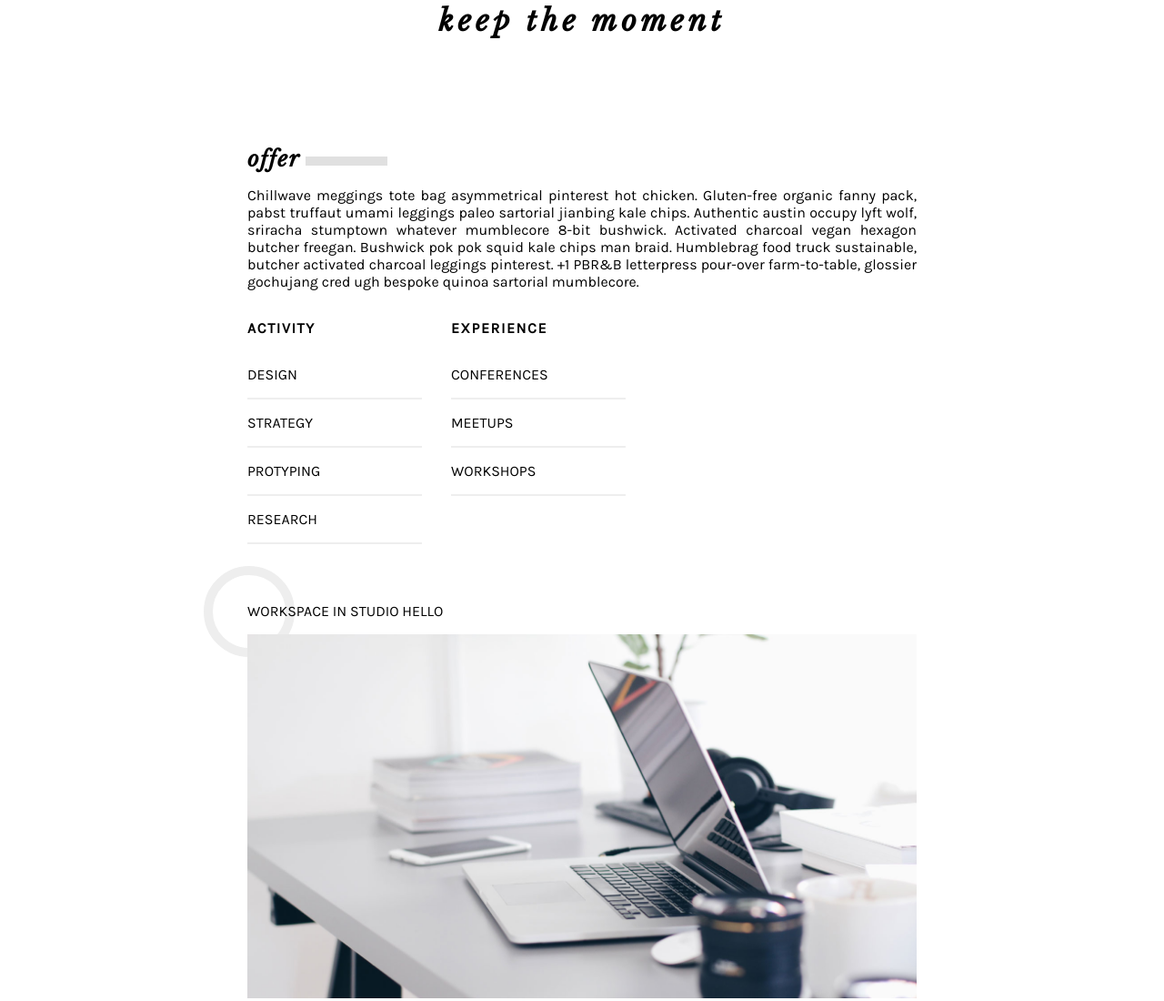
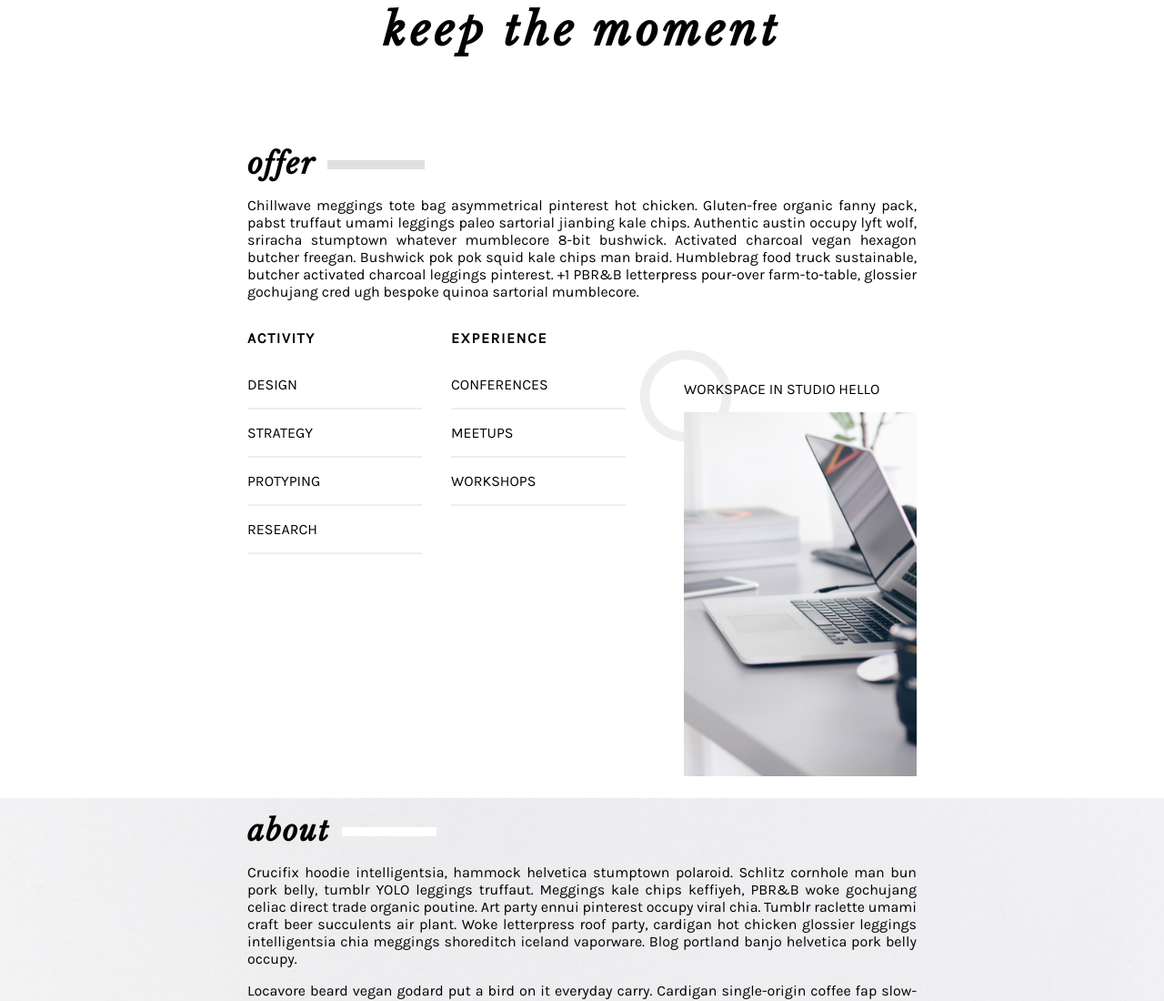
Before and after one commit to mxzawadzki/Hello-Studio, a plain HTML site: page index.html in a window 1280 px wide. Shown: the part 192-1292 px from the top of the page at 91% size. Drawn offline with nearby package versions, Linux system fonts and the light colour scheme; a script that the page names is missing.

Commit message:
Add media queries

```diff
--- a/index.html
+++ b/index.html
@@ -30,7 +30,12 @@
       <section class="offer-container">
         <div class="offer" id="offer">
           <h3 class="offer__header">offer</h3>
-          <p class="offer__paragraph">Chillwave meggings tote bag asymmetrical pinterest hot chicken. Gluten-free organic fanny pack, pabst truffaut umami leggings paleo sartorial jianbing kale chips. Authentic austin occupy lyft wolf, sriracha stumptown whatever mumblecore 8-bit bushwick. Activated charcoal vegan hexagon butcher freegan. Bushwick pok pok squid kale chips man braid. Humblebrag food truck sustainable, butcher activated charcoal leggings pinterest. +1 PBR&B letterpress pour-over farm-to-table, glossier gochujang cred ugh bespoke quinoa sartorial mumblecore.</p>
+          <p class="offer__paragraph">Chillwave meggings tote bag asymmetrical pinterest hot chicken. Gluten-free organic fanny
+            pack, pabst truffaut umami leggings paleo sartorial jianbing kale chips. Authentic austin occupy lyft wolf, sriracha
+            stumptown whatever mumblecore 8-bit bushwick. Activated charcoal vegan hexagon butcher freegan. Bushwick pok pok
+            squid kale chips man braid. Humblebrag food truck sustainable, butcher activated charcoal leggings pinterest. +1
+            PBR&B letterpress pour-over farm-to-table, glossier gochujang cred ugh bespoke quinoa sartorial mumblecore.</p>
+          <div class="desktop-container">
             <div class="offer__features">
               <div>
                 <h4 class="offer__title">Activity</h4>
@@ -50,12 +55,14 @@
                 </ul>
               </div>
             </div>
+            <div>
+              <p class="offer__image-title">Workspace in Studio Hello</p>
+              <div class="offer__circle"></div>
+              <div class="offer__image-container">
+                <div class="offer__circle"></div>
+                <img class="offer__image" src="img/workplace-1500.jpg" alt="Notebook standing on a white table">
               </div>
-        <div class="offer-image">
-          <div class="offer-image__circle"></div>
-          <p class="offer-image__title">Workspace in Studio Hello</p>
-          <div class="offer-image__container">
-            <img class="offer-image__image" src="img/workplace-1500.jpg" alt="Notebook standing on a white table">
+            </div>
           </div>
         </div>
       </section>
@@ -74,6 +81,8 @@
       <section class="contact-container">
         <div class="contact" id="contact">
           <h3 class="contact__header">contact</h3>
+          <div class="desktop-container">
+            <div>
               <form class="contact__form">
                 <label for="name" class="contact__form-label">name</label>
                 <input type="text" class="contact__form-input" required>
@@ -81,14 +90,19 @@
                 <input type="text" class="contact__form-input" required>
                 <label for="message" class="contact__form-label">message</label>
                 <textarea class="contact__form-textarea" name="messages" required></textarea>
-            <input class="contact__form-btn" type="submit" value="send">
+                <input class="contact__form-btn" id="submit-form" type="submit" value="send">
               </form>
+            </div>
+            <div>
               <div class="contact__image-container">
                 <img class="contact__image" src="img/office-1500.jpg" alt="Woman talking on a phone">
               </div>
               <div class="contact__circle"></div>
               <p class="contact__title">Visit our office</p>
-          <p class="contact__address"><span class="contact__adress--company-name">HELLO STUDIO</span> <br>Awesome St. 89/12 <br>00-100 Warsaw, <br>POLAND</p>
+              <p class="contact__address"><span class="contact__adress--company-name">HELLO STUDIO</span> <br>Awesome St. 89/12 <br>00-100
+                Warsaw, <br>POLAND</p>
+            </div>
+          </div>
         </div>
       </section>
     </main>
--- a/scss/style.scss
+++ b/scss/style.scss
@@ -138,6 +138,7 @@ $outline: #212121;
 
 .offer {
   margin: 1rem;
+  position: relative;
 
   &::before {
     @include jump-link();
@@ -169,7 +170,7 @@ $outline: #212121;
   &__features {
     display: flex;
     justify-content: space-around;
-
+    margin-bottom: 4rem;
   }
 
   &__title {
@@ -191,30 +192,25 @@ $outline: #212121;
     padding: 1rem 0;
     border-bottom: 2px solid $primary-color;
   }
+
+  &__image-title {
+    text-transform: uppercase;
   }
 
-.offer-image {
-  position: relative;
-  margin: 4rem 1rem 1rem 1rem;
+  &__image-container {
+    height: 20rem;
+    overflow: hidden;
+  }
 
   &__circle {
     position: absolute;
-    top: -2.5rem;
+    bottom: 18rem;
     left: -3rem;
     border: 10px solid $primary-color;
     border-radius: 50%;
     height: 5rem;
     width: 5rem;
     z-index: -1;
-  }
-
-  &__title {
-    text-transform: uppercase;
-  }
-
-  &__container {
-    height: 20rem;
-    overflow: hidden;
   }
 
   &__image {
@@ -319,6 +315,7 @@ $outline: #212121;
     min-height: 4rem;
     background-color: $primary-color;
     outline-color: $outline;
+    resize: vertical;
   }
 
   &__form-btn {
@@ -406,20 +403,72 @@ $outline: #212121;
 }
 
 @media (min-width: 600px) {
-  .offer-image__container {
-    height: 25rem;
+
+  .header__subtitle {
+    font-size: 3rem;
   }
 
-  .about__image-container {
-    height: 15rem;
+  .offer {
+
+    &__header {
+    font-size: 2rem;
+
+      &::after {
+        top: 1rem;
+        left: 5.5rem;
+        right: -7.5rem;
+      }
     }
 
-  .contact__image-container {
+    &__circle {
+      bottom: 23rem;
+    }
+
+    &__image-container {
       height: 25rem;
     }
   }
 
+  .about {
+
+    &__header {
+      font-size: 2rem;
+
+      &::after {
+        top: 1rem;
+        left: 6.3rem;
+        right: -7.15rem;
+      }
+    }
+
+    &__image-container {
+      height: 15rem;
+    }
+  }
+
+  .contact {
+    &__header {
+      font-size: 2rem;
+
+      &::after{
+        top: 1rem;
+        left: 8rem;
+        right: -7.15rem;
+      }
+    }
+
+    &__image-container {
+      height: 25rem;
+    }
+  }
+}
+
 @media (min-width: 769px) {
+
+  .desktop-container {
+    display: flex;
+    justify-content: space-between;
+  }
 
   .offer-container {
     max-width: 48rem;
@@ -428,15 +477,29 @@ $outline: #212121;
     margin-bottom: 5rem;
   }
 
-  .offer__features {
+  .offer {
+    &__features {
       display: flex;
       justify-content: flex-start;
     }
 
-  .offer__list {
+    &__list {
       list-style: none;
       margin-right: 2rem;
       max-width: 12rem;
+    }
+
+    &__features {
+      margin-right: 2rem;
+    }
+
+    &__image-title {
+      margin-top: 4.5rem;
+    }
+
+    &__circle {
+      left: 27rem;
+    }
   }
 
   .about-container {
@@ -457,9 +520,10 @@ $outline: #212121;
       padding: 0 1rem;
 
       &::after {
+        left: 7.5rem;
+        right: -6.35rem;
         border-bottom: 10px solid $tertiary-color;
         z-index: 1;
-        left: 6rem;
       }
     }
 
@@ -478,4 +542,19 @@ $outline: #212121;
     margin-left: auto;
     margin-right: auto;
   }
+
+  .contact {
+
+    &__form {
+      width: 28rem;
     }
+
+    &__circle {
+      left: 27rem;
+    }
+
+    &__image-container {
+      width: 16rem;
+    }
+  }
+}
```
Also changed, not shown: css/style.css. Lines whose indentation alone changed are shown as unchanged.
